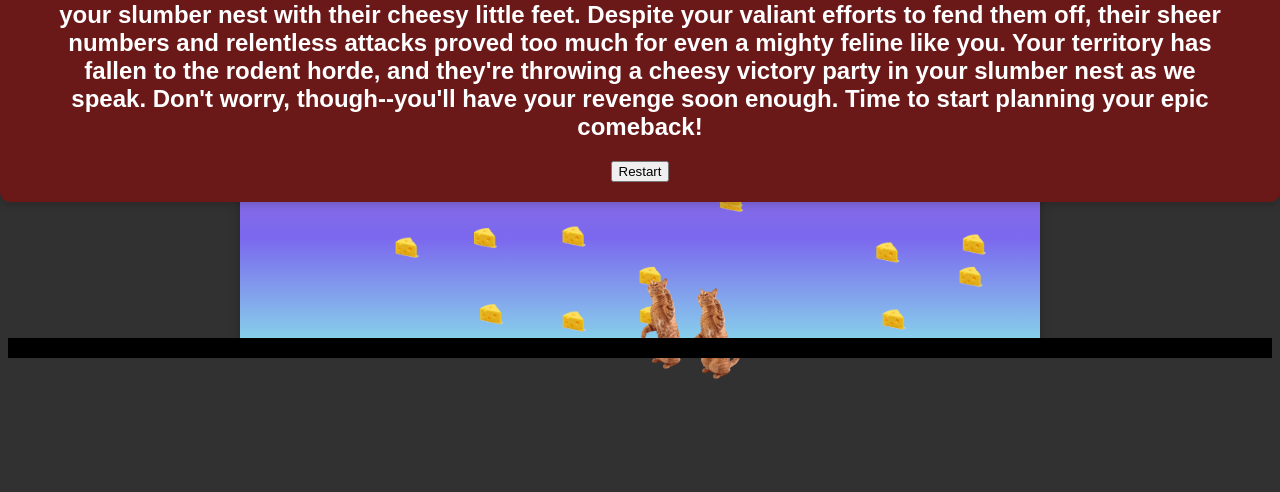
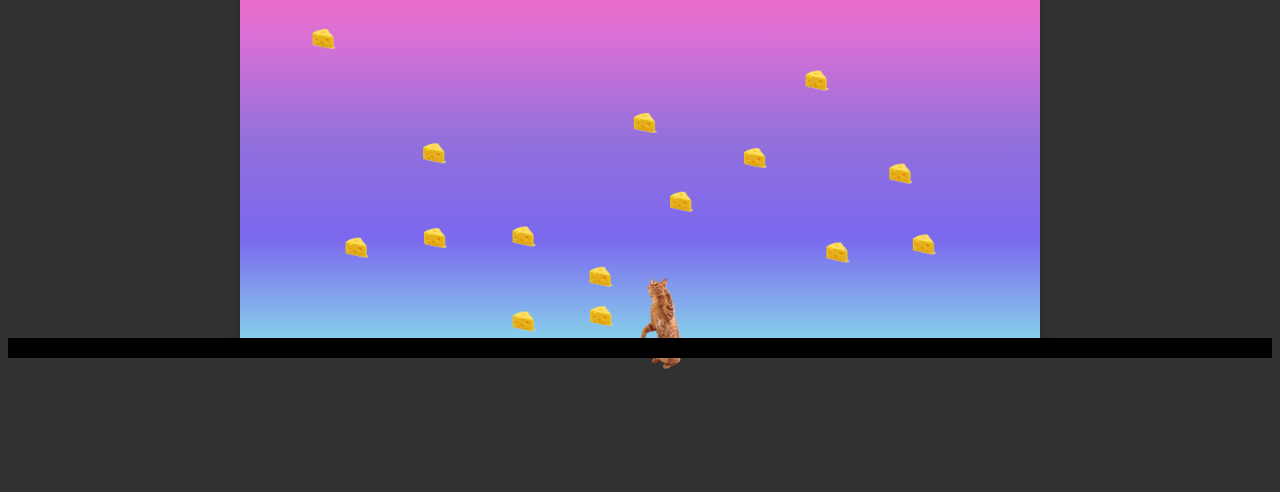
Before and after one commit to PJSalter/Rat-Invaders, a website: page dist/index.html in a window 1280 px wide. Shown: the part 308-800 px from the top of the page. Drawn offline with Linux system fonts and the light colour scheme; files whose address does not match are found by name.

Commit message:
removed duplicate script tag in index.html from the dist folder, this fixed the error of duplicate game

```diff
--- a/dist/index.html
+++ b/dist/index.html
@@ -6,8 +6,8 @@
     <meta name="viewport" content="width=device-width, initial-scale=1.0" />
     <title>Space Invaders</title>
     <link rel="stylesheet" href="styles.css" />
-    <script defer src="/dist/bundle.js"></script>
-  <script defer src="bundle.js"></script></head>
+    <script defer src="bundle.js"></script>
+  </head>
   <body>
     <div class="wrap">
       <header>Rat Invaders</header>
```
